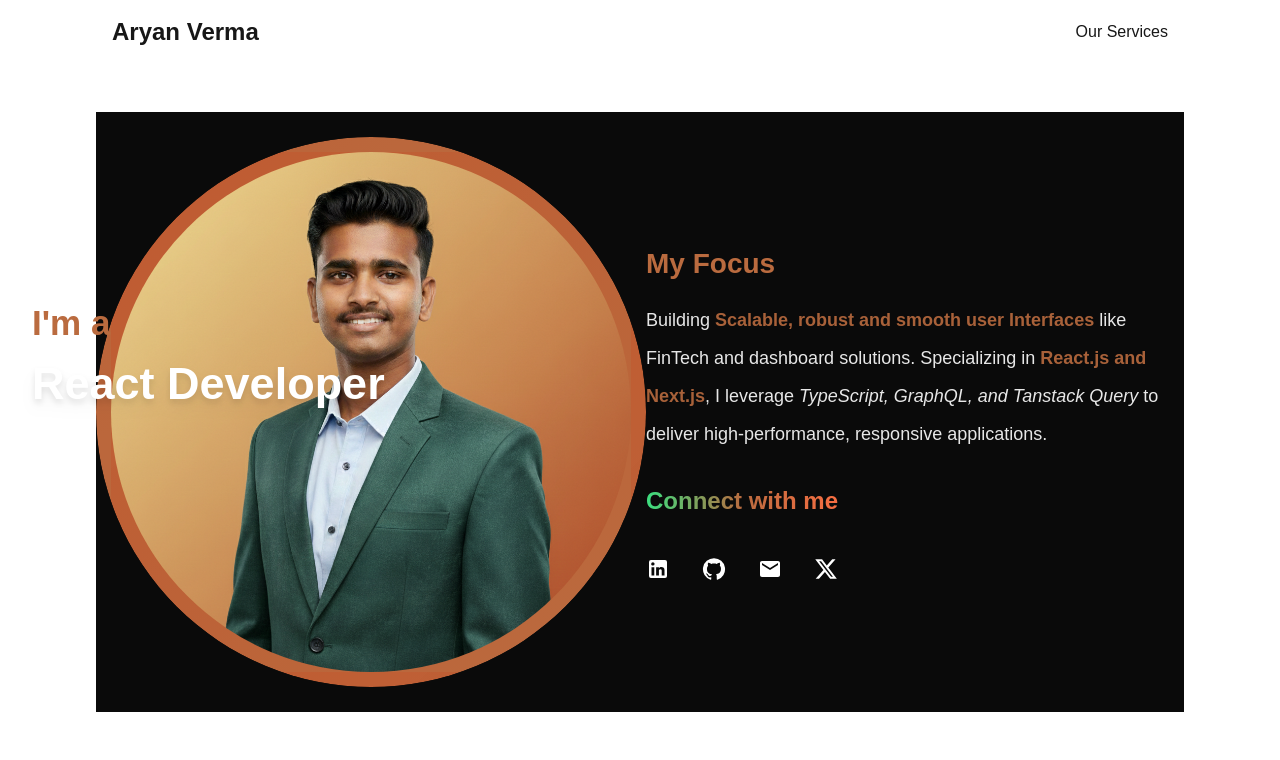
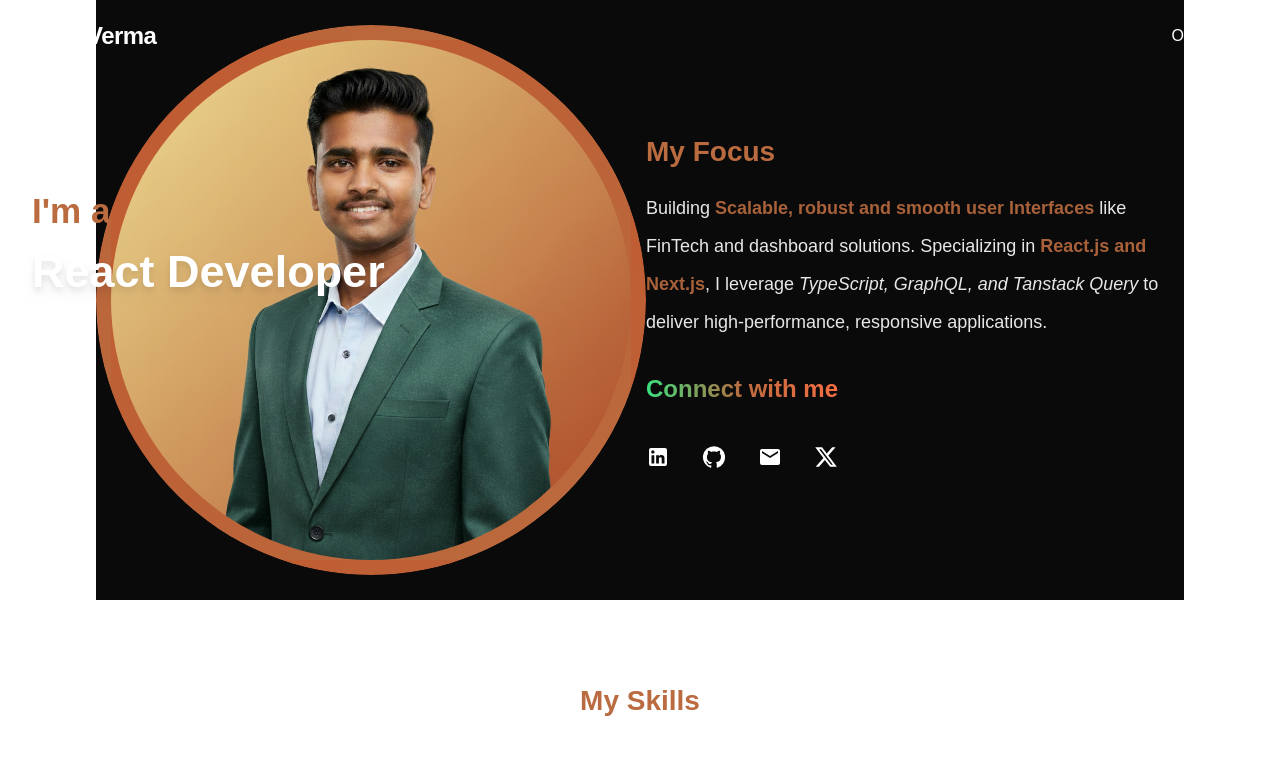
Before and after one commit to Aryan5084102/Our-Portfolio, a Next.js app: page / in a window 1280 px wide. Shown: the top 760 px of the page. Built offline with nearby package versions, Linux system fonts and the light colour scheme.

Commit message:
update on navbar and footer changes

```diff
--- a/src/app/component/TeamSection.jsx
+++ b/src/app/component/Footer.jsx
@@ -1,39 +1,26 @@
+import Link from 'next/link';
 import React from 'react'
 import { IoIosArrowRoundForward } from "react-icons/io";
 
-const TeamSection = () => {
+const Footer = () => {
     return (
         <div className=" min-h-screen flex justify-center items-center relative">
             <div className='w-full z-0 overflow-auto flex'>
-                <div className='absolute top-1/2 left-0 w-[450px] h-[450px] opacity-70 rounded-full bg-gradient-to-l from-orange-500 via-black to-gray-800'></div>
-                <div className='absolute top-16 right-0 w-[450px] h-[450px] rounded-full bg-gradient-to-r from-pink-400 opacity-65  to-gray-800 '></div>
+                <div className='absolute top-1/2 left-0 w-[450px] h-[450px] opacity-70 rounded-full bg-gradient-to-l from-[#3bdf7f] via-[#ba6b3f] to-gray-800'></div>
+                <div className='absolute top-16 right-0 w-[450px] h-[450px] rounded-full bg-gradient-to-r from-[#ba6b3f] opacity-65  to-[#3bdf7f] '></div>
             </div>
             <div className=" border z-50 border-opacity-20 bg-opacity-20 overflow-hidden backdrop-blur-xl shadow-2xl border-l-0  border-white flex flex-col justify-center items-center  rounded-full px-8 py-16 w-[80%] h-[500px] absolute">
-                <span className="absolute top-20 left-20 -rotate-12 text-pink-400 font-medium text-2xl">
-                    we are the team of
-                </span>
-                <div className="relative transform -translate-x-[50%]  ">
-                    <div
-                        className="w-[70px] h-[70px] absolute -top-[40px] -left-[355px]  border-[2px] border-pink-400 rounded-full border-t-transparent border-l-transparent border-r-transparent  border-b-2 "
-                        style={{ transform: "rotate(-110deg) translateX(-4px)" }}
-                    ></div>
-                    <div
-                        className="w-2 h-2 border-t-[2px] absolute top-[12px] -left-[291px]   border-l-[2px] border-pink-400 transform  -rotate-90 -mt-[6px]"
-                    ></div>
-                </div>
-
                 <div className="text-center">
                     <h1 className="text-[80px] text-white font-medium">
-                        20+ Talented Folks
+                        10+ Projects done
                     </h1>
                     <p className="text-gray-300 mt-4 max-w-xl mx-auto text-lg ">
-                        From passion-driven dedication to impactful contribution, we do it
-                        all here. We are growing and will be excited to hear from you!
+                        If you are looking for top 1% Frontend Developer, who take care more scalable, modern looking , smooth user experience then reach out to me.
                     </p>
-                    <button className="bg-gradient-to-r flex items-center space-x-2 mx-auto from-pink-500 to-orange-400 text-white mt-10 py-3 px-8 rounded-full text-lg hover:scale-105 transition-transform">
-                        <div>Join our team </div>
+                    <Link href={'https://www.linkedin.com/in/aryan5084102/'} target='_blank' className="bg-gradient-to-r w-fit flex items-center space-x-2 mx-auto from-[#ba6b3f] to-[#3bdf7f] text-white mt-10 py-3 px-8 rounded-full text-lg hover:scale-105 transition-transform">
+                        <div>Let's Connect</div>
                         <IoIosArrowRoundForward className='text-2xl' />
-                    </button>
+                    </Link>
                 </div>
 
                 <div className="relative">
@@ -62,10 +49,9 @@ const TeamSection = () => {
                         Motivated
                     </div>
                 </div>
-
             </div>
         </div>
     )
 }
 
-export default TeamSection
+export default Footer
--- a/src/app/component/Navbar.jsx
+++ b/src/app/component/Navbar.jsx
@@ -1,20 +1,41 @@
-import React from 'react'
-import Link from 'next/link'
+"use client";
+import React, { useState, useEffect } from 'react';
+import Link from 'next/link';
 
 const Navbar = () => {
+    const [isScrolled, setIsScrolled] = useState(false);
+
+    useEffect(() => {
+        const handleScroll = () => {
+            setIsScrolled(window.scrollY > 10);
+        };
+
+        window.addEventListener('scroll', handleScroll);
+        return () => window.removeEventListener('scroll', handleScroll);
+    }, []);
 
     return (
-    <div className='flex justify-between sticky top-0 items-center z-20 p-4 '>
+        <nav className={`
+            fixed top-0 left-0 w-full z-50 p-4 transition-all duration-300 border-b
+            ${isScrolled
+                ? 'bg-black/30 backdrop-blur-lg border-white/10 shadow-xl py-3'
+                : 'bg-transparent border-transparent py-5'
+            }
+        `}>
+            <div className='max-w-7xl mx-auto flex justify-between items-center'>
                 <div className='flex items-center gap-5'>
-            <Link href="/" className='text-2xl font-semibold'>Aryan Verma</Link>
+                    <Link href="/" className='text-2xl font-bold tracking-tight text-white'>
+                        Aryan Verma
+                    </Link>
                 </div>
                 <div>
-            <Link href="/services" className='cursor-pointer hover:text-[#3bdf7f]'>
+                    <Link href="/services" className='font-medium text-white hover:text-[#3bdf7f] transition-colors'>
                         Our Services
                     </Link>
                 </div>
             </div>
-  )
-}
+        </nav>
+    );
+};
 
-export default Navbar
+export default Navbar;
--- a/src/app/layout.js
+++ b/src/app/layout.js
@@ -1,5 +1,6 @@
 import { Geist, Geist_Mono } from "next/font/google";
 import "./globals.css";
+import Navbar from "./component/Navbar";
 
 const geistSans = Geist({
   variable: "--font-geist-sans",
@@ -22,6 +23,9 @@ export default function RootLayout({ children }) {
       <body
         className={`${geistSans.variable} ${geistMono.variable} antialiased`}
       >
+        <div className="w-[85%] mx-auto">
+          <Navbar />
+        </div>
         {children}
       </body>
     </html>
--- a/src/app/page.js
+++ b/src/app/page.js
@@ -1,24 +1,19 @@
-import Gallery from "./component/Gallery";
 import HeroSection from "./component/HeroSection";
 import Journey from "./component/Journey";
-import MeetTeam from './component/MeetTeam'
 import Navbar from "./component/Navbar";
 import Projects from "./component/Projects";
 import Skills from "./component/Skills";
-import TeamSection from "./component/TeamSection";
+import Footer from "./component/Footer";
 
 
 export default function Home() {
   return (
    <div className="flex flex-col w-[85%] mx-auto gap-12">
-      <Navbar />
       <HeroSection />
       <Skills />
-      {/* <Gallery /> */}
       <Journey />
-      {/* <MeetTeam /> */}
       <Projects />
-      <TeamSection />
+      <Footer />
    </div>
   );
 }
```
Lines whose indentation alone changed are shown as unchanged.
